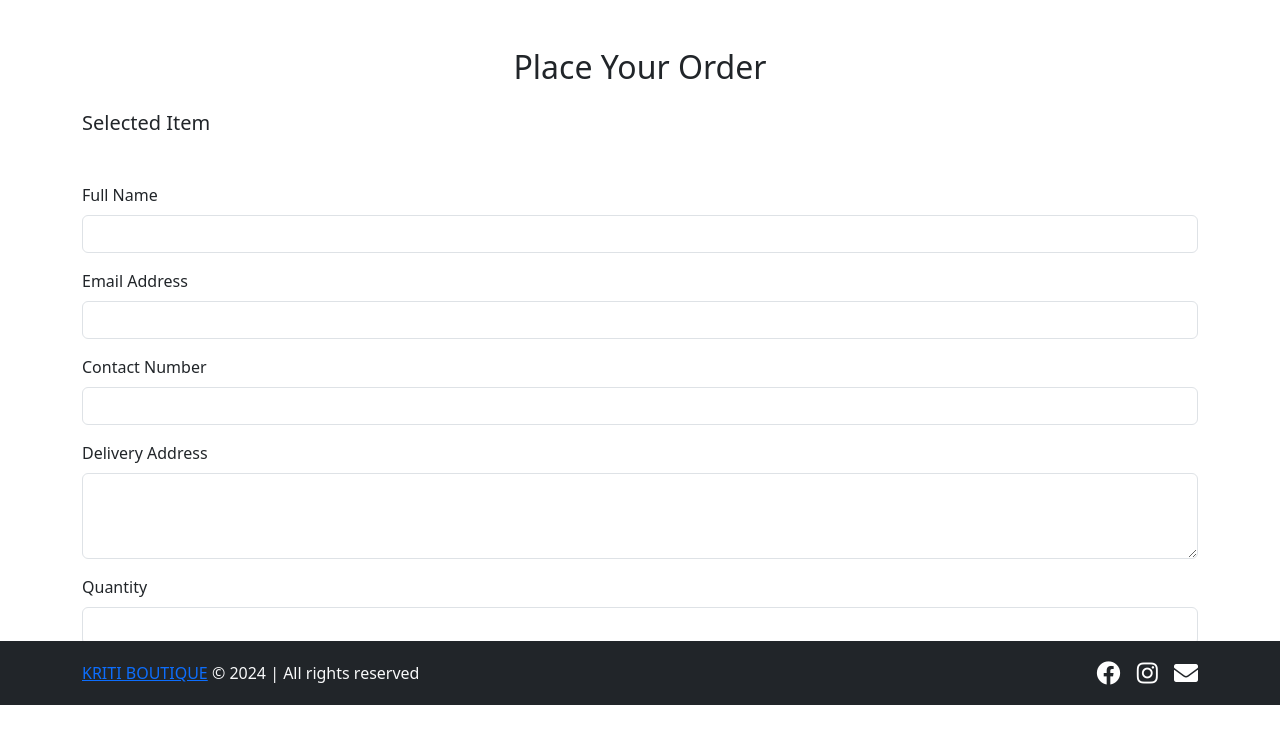
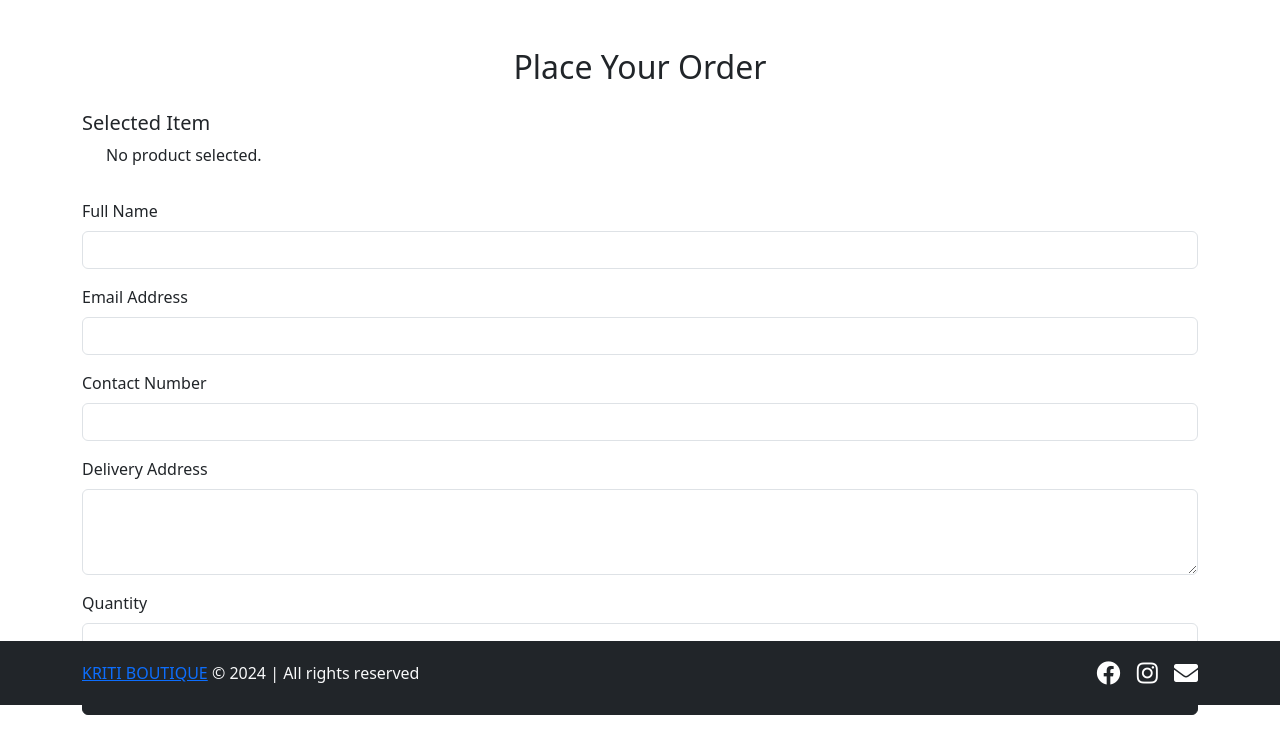
Before and after one commit to rupacesigdel/Kriti_boutiques, a Django app: page /order/ in a window 1280 px wide. Shown: the part 95-850 px from the top of the page. Before the commit the page ends 800 px from the top, so only its background shows below. Run offline with Django 5.2, Linux system fonts and the light colour scheme.

Commit message:
making order page with select item

```diff
--- a/templates/order.html
+++ b/templates/order.html
@@ -21,15 +21,17 @@
             <div class="form-check">
                 <label class="form-check-label">
                     {% if selected_product %}
-                        <input type="hidden" name="product_id" value="{{ selected_product.sno }}">
+                        <input type="hidden" name="product_sno" value="{{ selected_product.sno }}">
+                    {% else %}
+                        <p>No product selected.</p>
                     {% endif %}
                     {% if selected_product.image %}
                         <img src="{{ selected_product.image.url }}" alt="{{ selected_product.title }}" style="width: 50px;">
+                        <p>{{ selected_product.title }} - Nrs.{{ selected_product.price }}</p>
                     {% endif %}
                 </label>
             </div>
         </div>
-
         <div class="mb-3">
             <label for="name" class="form-label">Full Name</label>
             <input type="text" class="form-control" id="name" name="name" required>
```
